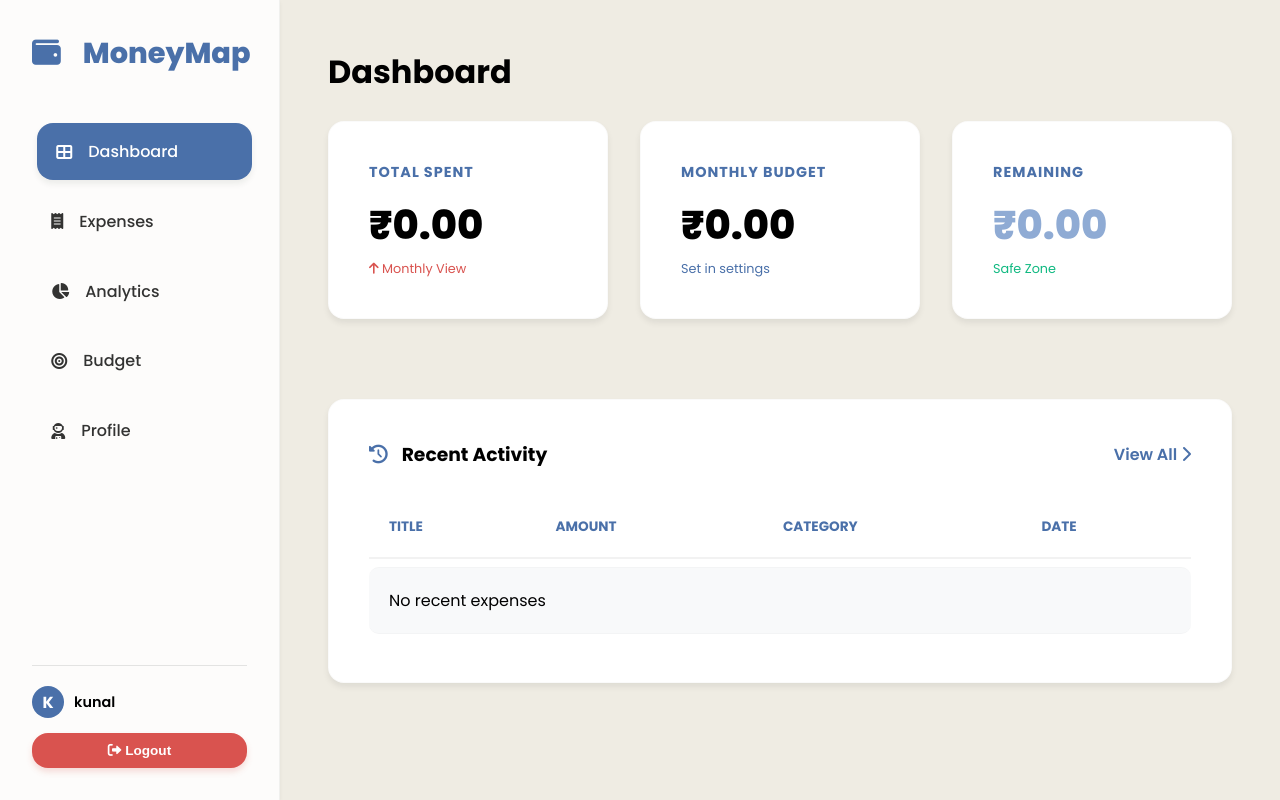
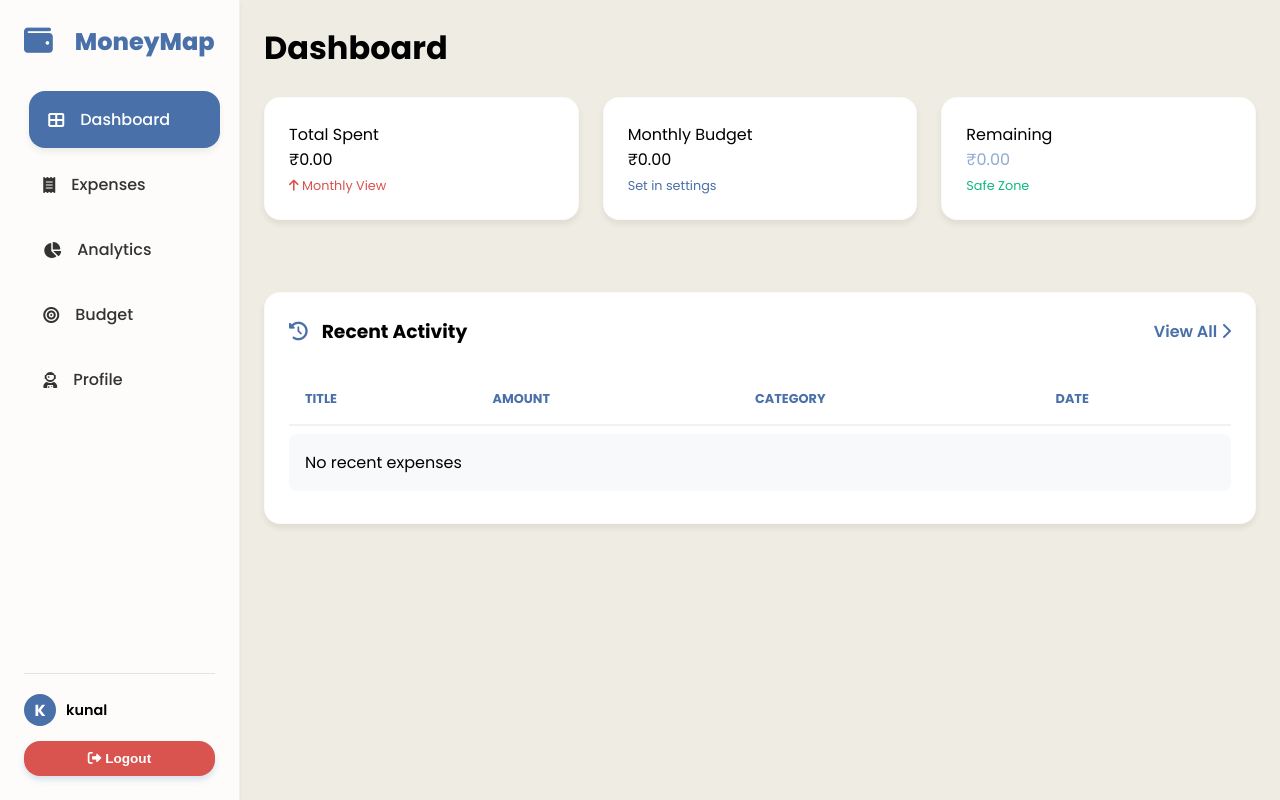
Before and after one commit to ITIKAKASHYAP/MoneyMap, a Flask app: page / in a window 1280 px wide. Run offline with Flask 2, Linux system fonts and the light colour scheme; a user stored in the database is signed in; data comes from the database, SQL or seed files in the repository; data that the repository does not hold is empty.

Commit message:
Update style.css

```diff
--- a/static/css/style.css
+++ b/static/css/style.css
@@ -1,6 +1,6 @@
 /* --- 1. GLOBAL RESETS & VARIABLES --- */
 :root {
-    /* Color Palette - User Defined Blue Theme */
+    /* Color Palette */
     --bg-color: #EFECE3;
     --text-main: #000000;
     --text-muted: #4A70A9;
@@ -13,10 +13,11 @@
     --card-bg: #FFFFFF;
     --input-bg: #F8F9FA;
 
-    /* Dimensions & Spacing */
+    /* Dimensions & Spacing (Default / Large Screens) */
     --sidebar-width: 280px;
-    --header-height: 70px;
     --border-radius: 16px;
+    --card-padding: 2.5rem;
+    --input-padding: 1rem 1.25rem;
 
     /* Shadows */
     --shadow-sm: 0 2px 4px rgba(0,0,0,0.05);
@@ -48,14 +49,15 @@ body {
     background-color: var(--bg-color);
     color: var(--text-main);
     height: 100vh;
-    overflow: hidden; /* Prevent body scroll, handle in main-content */
+    width: 100vw;
+    overflow: hidden;
 }
 
-/* --- 2. DASHBOARD LAYOUT (The Fix) --- */
+/* --- 2. RESPONSIVE LAYOUT STRUCTURE --- */
 .app-layout {
     display: flex;
     width: 100%;
-    height: 100vh;
+    height: 100%;
 }
 
 /* Sidebar Styles */
@@ -69,11 +71,23 @@ body {
     border-right: 1px solid rgba(0,0,0,0.05);
     box-shadow: var(--shadow-sm);
     z-index: 10;
-    flex-shrink: 0; /* Prevent sidebar from shrinking */
+    flex-shrink: 0;
+    transition: width 0.3s ease; /* Smooth resize */
 }
 
+.main-content {
+    flex: 1;
+    padding: 3rem;
+    overflow-y: auto;
+    overflow-x: hidden;
+    background-color: var(--bg-color);
+    position: relative;
+    transition: padding 0.3s ease; /* Smooth resize */
+}
+
+/* --- 3. COMPONENTS & CARDS --- */
 .brand {
-    font-size: 1.8rem;
+    font-size: 1.5rem;
     font-weight: 800;
     color: var(--primary);
     margin-bottom: 3rem;
@@ -85,7 +99,7 @@ body {
 .nav-links {
     display: flex;
     flex-direction: column;
-    gap: 0.8rem;
+    gap: 0.5rem;
     flex-grow: 1;
 }
 
@@ -95,7 +109,6 @@ body {
     padding: 1rem 1.2rem;
     border-radius: var(--border-radius);
     font-weight: 500;
-    transition: all 0.2s ease;
     display: flex;
     align-items: center;
     gap: 1rem;
@@ -110,81 +123,142 @@ body {
     transform: translateX(5px);
 }
 
-/* Main Content Area */
-.main-content {
-    flex: 1;
-    padding: 3rem; /* Increased padding */
-    overflow-y: auto; /* Allow scrolling within content area */
-    background-color: var(--bg-color);
-    position: relative;
-}
-
-/* --- 3. COMPONENTS & CARDS --- */
+/* Cards */
 .card {
     background-color: var(--card-bg);
     border-radius: var(--border-radius);
-    padding: 2.5rem; /* More internal spacing */
+    padding: var(--card-padding);
     box-shadow: var(--shadow-md);
-    margin-bottom: 2.5rem; /* More vertical spacing */
-    transition: transform 0.3s ease, box-shadow 0.3s ease;
+    margin-bottom: 2rem;
     border: 1px solid rgba(0,0,0,0.02);
 }
 
-.card:hover {
-    transform: translateY(-4px);
-    box-shadow: var(--shadow-lg);
-}
+/* --- 4. RESPONSIVE GRID SYSTEMS --- */
 
-/* Grid Systems */
+/* Standard Grid */
 .grid-3 {
     display: grid;
     grid-template-columns: repeat(3, 1fr);
-    gap: 2rem; /* Increased gap */
+    gap: 2rem;
     margin-bottom: 2.5rem;
 }
 
+/* Expense Section Grid */
 .grid-2 {
     display: grid;
-    grid-template-columns: repeat(2, 1fr);
-    gap: 2rem; /* Increased gap */
+    grid-template-columns: repeat(2, 1fr); /* Default: Side by Side */
+    gap: 2rem;
     margin-bottom: 2.5rem;
 }
 
-@media (max-width: 1200px) {
-    .grid-3 { grid-template-columns: repeat(2, 1fr); }
-}
-@media (max-width: 768px) {
-    .grid-3, .grid-2 { grid-template-columns: 1fr; }
-    .sidebar { display: none; } /* Or use a toggle for mobile */
+/* --- MEDIA QUERIES (RESPONSIVE LOGIC) --- */
+
+/* 1. Laptops (15 inch and smaller) & Tablets (Below 1500px) */
+/* This creates the "Reduced" and "Top/Bottom" effect you wanted */
+@media (max-width: 1500px) {
+    :root {
+        /* Reduce sizing variables for compact laptop view */
+        --card-padding: 1.5rem;      /* Smaller padding inside cards */
+        --input-padding: 0.75rem 1rem; /* Smaller inputs */
+        --sidebar-width: 240px;      /* Slightly slimmer sidebar */
+    }
+
+    .main-content {
+        padding: 1.5rem; /* Reduce page padding */
+    }
+
+    .grid-2 {
+        grid-template-columns: 1fr; /* Force Vertical Stack (Top/Bottom) */
+        gap: 1.5rem;
+    }
+
+    .grid-3 {
+        /* Keep dashboard stats side-by-side but maybe tighter? */
+        /* grid-template-columns: repeat(3, 1fr);  Stay 3 cols if space permits */
+        gap: 1.5rem;
+    }
+
+    .brand { margin-bottom: 2rem; }
+    .sidebar { padding: 1.5rem; }
 }
 
-/* Stats */
-.stat-label {
-    font-size: 0.9rem;
-    color: var(--text-muted);
-    font-weight: 700;
-    text-transform: uppercase;
-    letter-spacing: 1px;
-    margin-bottom: 0.75rem;
+/* 2. Smaller Laptops / Tablets (Below 1100px) */
+@media (max-width: 1100px) {
+    .grid-3 {
+        grid-template-columns: repeat(2, 1fr); /* 2 stats per row */
+    }
 }
 
-.stat-value {
-    font-size: 2.5rem;
-    font-weight: 800;
-    color: var(--text-main);
+/* 3. Mobile Devices (Below 768px) */
+@media (max-width: 768px) {
+    .app-layout {
+        flex-direction: column;
+        height: 100vh; /* Ensure full height */
+        overflow: hidden; /* Prevent body scroll */
+    }
+
+    .sidebar {
+        width: 100%;
+        height: auto; /* Fixed height sidebar */
+        padding: 1rem;
+        flex-direction: row;
+        align-items: center;
+        justify-content: space-between;
+        border-right: none;
+        border-bottom: 1px solid rgba(0,0,0,0.05);
+        flex-shrink: 0; /* Prevent shrinking */
+    }
+
+    .brand { margin-bottom: 0; font-size: 1.2rem; }
+
+    .nav-links {
+        flex-direction: row;
+        gap: 0.5rem;
+        overflow-x: auto;
+        display: flex;
+        flex-grow: 0;
+    }
+
+    .nav-links a span { display: none; } /* Hide text, show icons */
+    .nav-links a { padding: 0.5rem 0.8rem; margin-bottom: 0; justify-content: center; }
+
+    .sidebar > div:last-child { display: none; } /* Hide user profile summary on mobile */
+
+    .main-content {
+        padding: 1rem;
+        overflow-y: auto; /* Enable scrolling */
+        height: calc(100vh - 70px); /* Adjust height based on sidebar/header height (approx 70px) */
+        padding-bottom: 80px; /* Add padding to bottom so content isn't cut off */
+    }
+
+    .grid-3 { grid-template-columns: 1fr; } /* 1 col stats */
+
+    /* Stack Expense Form & History Vertically */
+    .grid-2 {
+        display: flex;
+        flex-direction: column;
+        gap: 1.5rem;
+    }
+
+    .form-row { flex-direction: column; gap: 1rem; } /* Stack inputs */
+
+    .stat-value { font-size: 2rem; }
+
+    /* Mobile: Keep cards compact */
+    .card { padding: 1.5rem; margin-bottom: 1.5rem; }
 }
 
-/* Inputs & Forms */
+/* --- INPUTS & FORMS --- */
 .input {
     width: 100%;
-    padding: 1rem 1.25rem;
+    padding: var(--input-padding);
     border: 2px solid transparent;
     background-color: var(--input-bg);
     border-radius: var(--border-radius);
     font-family: inherit;
-    font-size: 1rem;
+    font-size: 0.95rem; /* Slightly smaller font for compact feel */
     color: var(--text-main);
-    margin-bottom: 1.5rem;
+    margin-bottom: 1.2rem;
     transition: all 0.2s ease;
     box-shadow: inset 0 2px 4px rgba(0,0,0,0.02);
 }
@@ -198,7 +272,7 @@ body {
 
 .form-row {
     display: flex;
-    gap: 2rem;
+    gap: 1.5rem;
 }
 .form-row > * { flex: 1; }
 
@@ -214,84 +288,47 @@ body {
     cursor: pointer;
     transition: all 0.2s ease;
     text-align: center;
-    font-size: 1.1rem;
+    font-size: 1rem;
     box-shadow: 0 4px 6px rgba(74, 112, 169, 0.2);
 }
 
-.btn:hover {
-    background-color: var(--primary-hover);
-    transform: translateY(-2px);
-    box-shadow: 0 6px 12px rgba(74, 112, 169, 0.3);
+.btn:hover { background-color: var(--primary-hover); transform: translateY(-2px); }
+.btn-danger { background-color: var(--accent); }
+
+/* --- TABLES (Scrollable) --- */
+.table-responsive {
+    width: 100%;
+    overflow-x: auto;
+    -webkit-overflow-scrolling: touch;
+    display: block; /* Force block behavior for scroll */
 }
 
-.btn-danger {
-    background-color: var(--accent);
-    box-shadow: 0 4px 6px rgba(217, 83, 79, 0.2);
-}
-
-.btn-danger:hover {
-    background-color: #c9302c;
-    box-shadow: 0 6px 12px rgba(217, 83, 79, 0.3);
-}
-
-/* Tables */
 table {
     width: 100%;
     border-collapse: separate;
-    border-spacing: 0 0.5rem; /* Spacing between rows */
-    margin-top: 1rem;
+    border-spacing: 0 0.5rem;
+    margin-top: 0.5rem;
+    min-width: 500px; /* Ensure table doesn't squash too much */
 }
 
 th {
     text-align: left;
-    padding: 1.25rem;
+    padding: 1rem;
     color: var(--text-muted);
     font-weight: 700;
     text-transform: uppercase;
-    font-size: 0.85rem;
+    font-size: 0.8rem;
     border-bottom: 2px solid rgba(0,0,0,0.05);
 }
 
 td {
-    padding: 1.25rem;
+    padding: 1rem;
     background-color: var(--input-bg);
     color: var(--text-main);
-    border-top: 1px solid rgba(0,0,0,0.02);
-    border-bottom: 1px solid rgba(0,0,0,0.02);
+    border-radius: 8px;
 }
 
-td:first-child { border-top-left-radius: 10px; border-bottom-left-radius: 10px; }
-td:last-child { border-top-right-radius: 10px; border-bottom-right-radius: 10px; }
-
-tr:hover td {
-    background-color: #fff;
-    transform: scale(1.01);
-    box-shadow: 0 4px 12px rgba(0,0,0,0.05);
-    transition: all 0.2s ease;
-}
-
-/* --- 4. ANIMATIONS --- */
-.animate-enter {
-    animation: slideUpFade 0.6s cubic-bezier(0.16, 1, 0.3, 1) forwards;
-    opacity: 0;
-}
-
-@keyframes slideUpFade {
-    from {
-        opacity: 0;
-        transform: translateY(30px);
-    }
-    to {
-        opacity: 1;
-        transform: translateY(0);
-    }
-}
-
-.delay-1 { animation-delay: 0.1s; }
-.delay-2 { animation-delay: 0.2s; }
-.delay-3 { animation-delay: 0.3s; }
-
-/* --- 5. LOGIN PAGE SPECIFIC (Strict Isolation) --- */
+/* --- LOGIN PAGE --- */
 body.login-page {
     background-color: var(--bg-color);
     display: flex;
@@ -300,143 +337,39 @@ body.login-page {
     height: 100vh;
     overflow: hidden;
 }
-
 .login-container {
-    background-color: #fff;
-    border-radius: 24px;
-    box-shadow: 0 20px 60px rgba(0,0,0,0.15);
-    position: relative;
-    overflow: hidden;
-    width: 960px;
-    max-width: 95%;
-    min-height: 640px;
+    background-color: #fff; border-radius: 20px;
+    box-shadow: 0 20px 60px rgba(0,0,0,0.1);
+    width: 900px; max-width: 95%; min-height: 600px;
+    position: relative; overflow: hidden;
 }
-
-.form-container {
-    position: absolute;
-    top: 0;
-    height: 100%;
-    transition: all 0.6s ease-in-out;
-}
-
-.login-page form {
-    background-color: #FFFFFF;
-    display: flex;
-    align-items: center;
-    justify-content: center;
-    flex-direction: column;
-    padding: 0 60px;
-    height: 100%;
-    text-align: center;
-}
-
-.login-page h1 {
-    font-weight: 800;
-    margin-bottom: 1.5rem;
-    color: #333;
-    font-size: 2.2rem;
-}
-
-.login-page span {
-    font-size: 14px;
-    color: #666;
-    margin-bottom: 1.5rem;
-}
-
-.login-page input {
-    background-color: #eee;
-    border: none;
-    padding: 1rem 1.25rem;
-    margin: 0.5rem 0;
-    width: 100%;
-    color: #333;
-    border-radius: 8px;
-}
-
+.form-container { position: absolute; top: 0; height: 100%; transition: all 0.6s ease-in-out; }
+.login-page form { background: #fff; display: flex; flex-direction: column; align-items: center; justify-content: center; padding: 0 50px; height: 100%; text-align: center; }
+.login-page h1 { color: #333; margin-bottom: 1rem; }
+.login-page input { background: #eee; border: none; padding: 1rem; margin: 0.5rem 0; width: 100%; color: #333; border-radius: 8px; }
 .sign-in-container { left: 0; width: 50%; z-index: 2; }
 .sign-up-container { left: 0; width: 50%; opacity: 0; z-index: 1; }
 
 .login-container.right-panel-active .sign-in-container { transform: translateX(100%); }
-.login-container.right-panel-active .sign-up-container {
-    transform: translateX(100%);
-    opacity: 1;
-    z-index: 5;
-    animation: show 0.6s;
-}
-
+.login-container.right-panel-active .sign-up-container { transform: translateX(100%); opacity: 1; z-index: 5; animation: show 0.6s; }
 @keyframes show { 0%, 49.99% { opacity: 0; z-index: 1; } 50%, 100% { opacity: 1; z-index: 5; } }
 
-.overlay-container {
-    position: absolute;
-    top: 0;
-    left: 50%;
-    width: 50%;
-    height: 100%;
-    overflow: hidden;
-    transition: transform 0.6s ease-in-out;
-    z-index: 100;
-}
-
+.overlay-container { position: absolute; top: 0; left: 50%; width: 50%; height: 100%; overflow: hidden; transition: transform 0.6s ease-in-out; z-index: 100; }
 .login-container.right-panel-active .overlay-container { transform: translateX(-100%); }
-
-.overlay {
-    background: linear-gradient(to right, var(--primary), var(--secondary));
-    color: #FFFFFF;
-    position: relative;
-    left: -100%;
-    height: 100%;
-    width: 200%;
-    transform: translateX(0);
-    transition: transform 0.6s ease-in-out;
-}
-
+.overlay { background: linear-gradient(to right, var(--primary), var(--secondary)); color: #fff; position: relative; left: -100%; height: 100%; width: 200%; transform: translateX(0); transition: transform 0.6s ease-in-out; }
 .login-container.right-panel-active .overlay { transform: translateX(50%); }
-
-.overlay-panel {
-    position: absolute;
-    display: flex;
-    align-items: center;
-    justify-content: center;
-    flex-direction: column;
-    padding: 0 40px;
-    text-align: center;
-    top: 0;
-    height: 100%;
-    width: 50%;
-    transform: translateX(0);
-    transition: transform 0.6s ease-in-out;
-}
-
+.overlay-panel { position: absolute; display: flex; align-items: center; justify-content: center; flex-direction: column; padding: 0 40px; text-align: center; top: 0; height: 100%; width: 50%; transform: translateX(0); transition: transform 0.6s ease-in-out; }
 .overlay-left { transform: translateX(-20%); }
 .login-container.right-panel-active .overlay-left { transform: translateX(0); }
 .overlay-right { right: 0; transform: translateX(0); }
 .login-container.right-panel-active .overlay-right { transform: translateX(20%); }
 
-.ghost {
-    background-color: transparent;
-    border-color: #FFFFFF;
-    border: 2px solid #FFFFFF;
-    color: #FFFFFF;
-    padding: 12px 45px;
-    font-weight: 700;
-    margin-top: 20px;
-    border-radius: 50px;
-    cursor: pointer;
-    text-transform: uppercase;
-    letter-spacing: 1px;
-    transition: transform 0.2s ease;
-}
+.ghost { background: transparent; border: 1px solid #fff; color: #fff; padding: 12px 45px; border-radius: 50px; font-weight: 700; margin-top: 20px; cursor: pointer; }
+.auth-footer { position: absolute; bottom: 20px; color: #888; font-size: 0.8rem; }
 
-.ghost:hover {
-    background-color: rgba(255,255,255,0.1);
-    transform: scale(1.05);
-}
-
-/* Footer for Login Page */
-.auth-footer {
-    position: absolute;
-    bottom: 20px;
-    color: #888;
-    font-size: 0.9rem;
-    font-weight: 500;
-}
+/* --- ANIMATIONS --- */
+.animate-enter { animation: fadeInUp 0.5s ease forwards; opacity: 0; }
+@keyframes fadeInUp { from { opacity: 0; transform: translateY(20px); } to { opacity: 1; transform: translateY(0); } }
+.delay-1 { animation-delay: 0.1s; }
+.delay-2 { animation-delay: 0.2s; }
+.delay-3 { animation-delay: 0.3s; }
```
